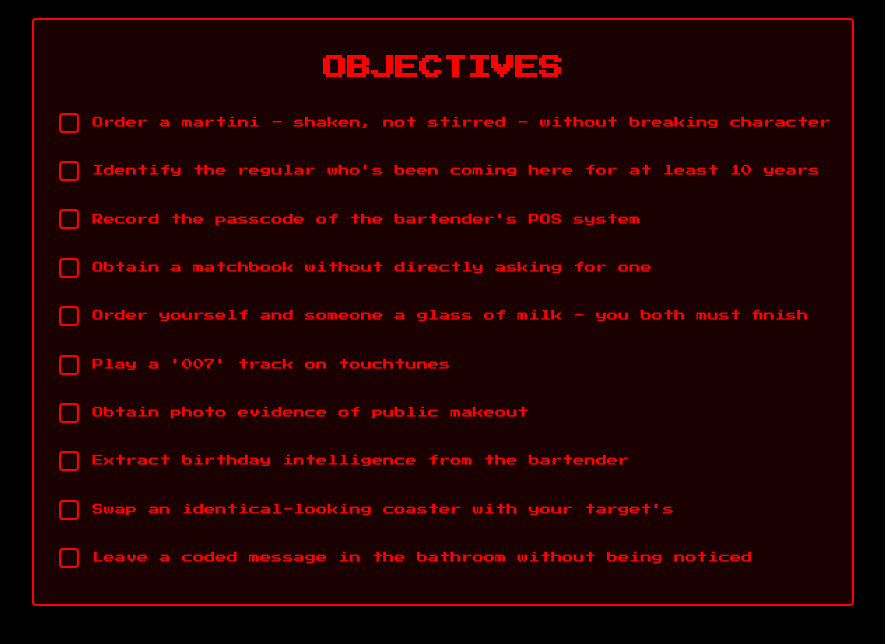
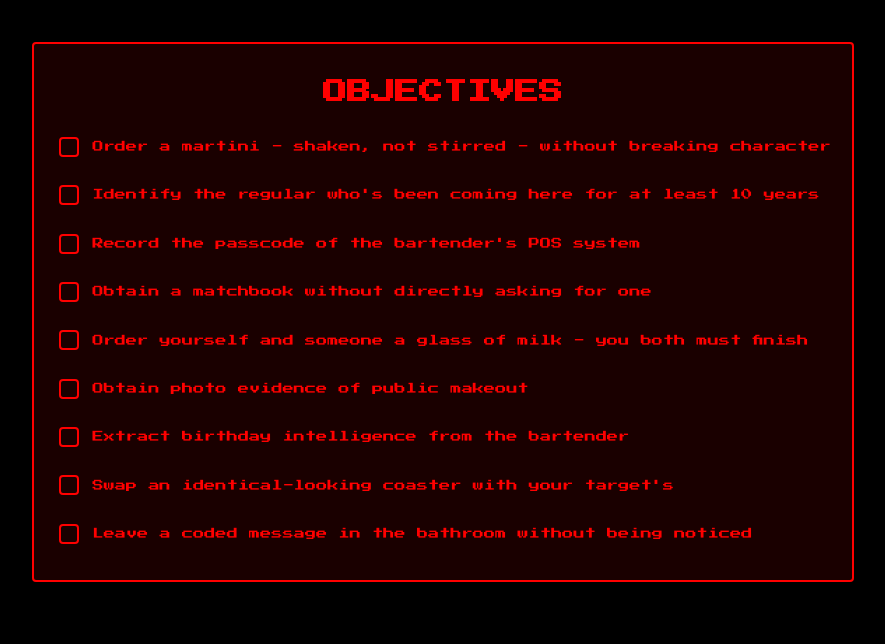
Before and after one commit to rossrosenbaum/rossrosenbaum.github.io, a plain HTML site: page spygames.html in a window 1280 px wide. Shown: the part 186-830 px from the top of the page, without its empty margins (197-1082 px from the left). Drawn offline with Linux system fonts and the light colour scheme.

Commit message:
forget the 007 track one I guess

```diff
--- a/spygames.html
+++ b/spygames.html
@@ -131,7 +131,6 @@
       "Record the passcode of the bartender's POS system",
       "Obtain a matchbook without directly asking for one",
       "Order yourself and someone a glass of milk - you both must finish",
-      "Play a '007' track on touchtunes",
       "Obtain photo evidence of public makeout",
       "Extract birthday intelligence from the bartender",
       "Swap an identical-looking coaster with your target's",
```
